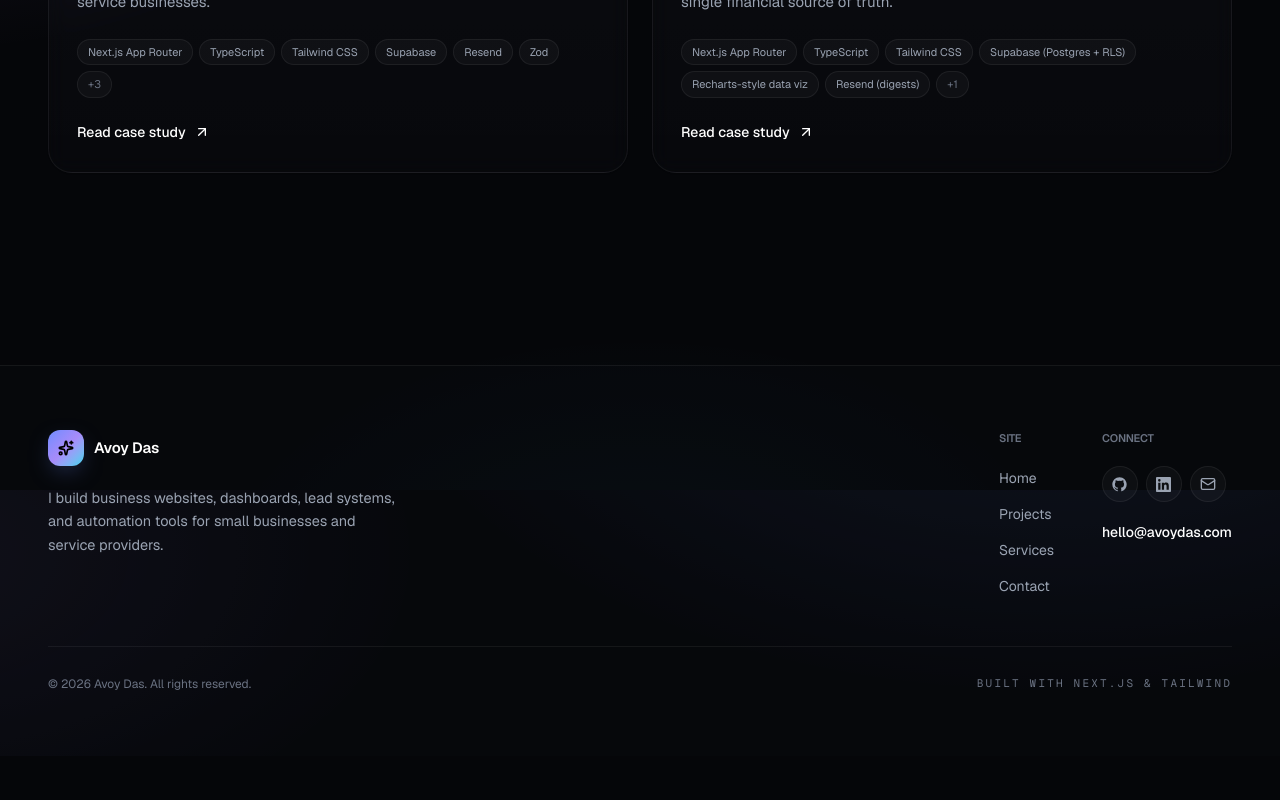
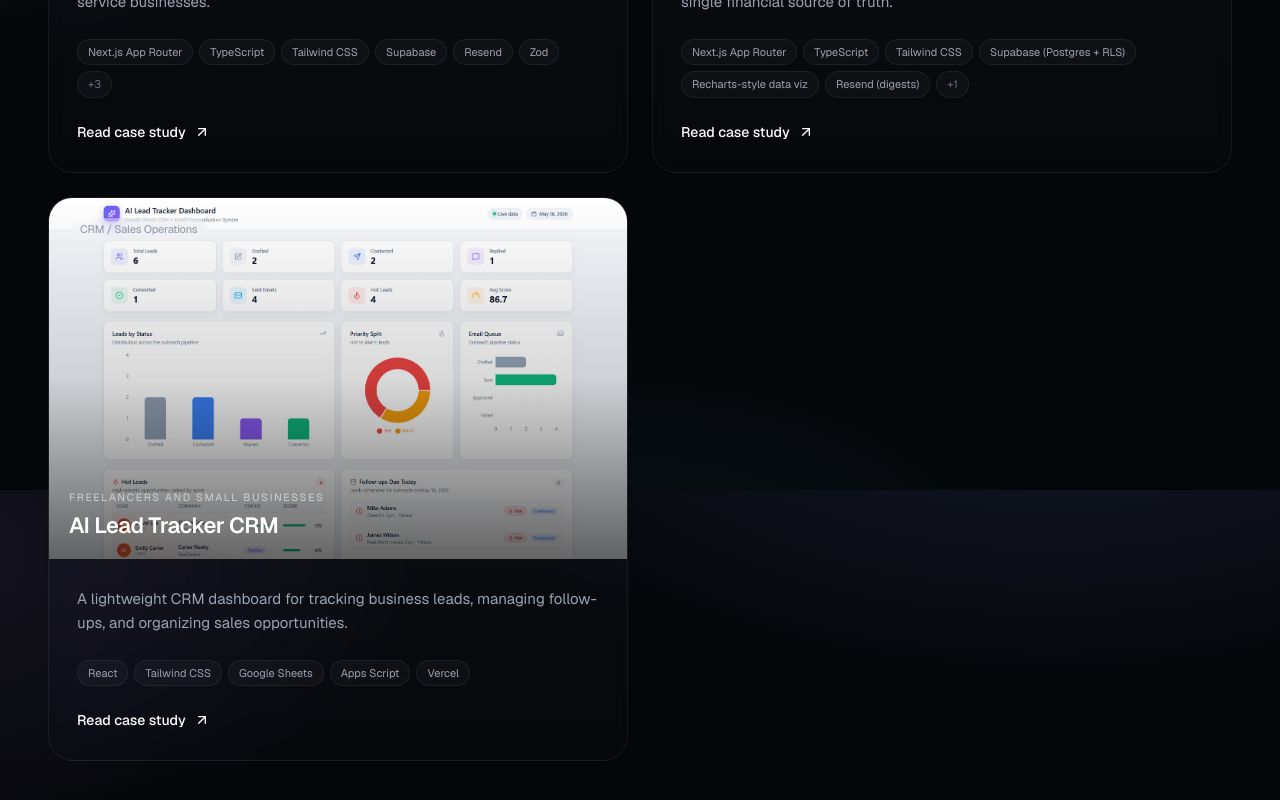
Before and after one commit to Avoy22/avoy-portfolio, a Next.js app: page /projects in a window 1280 px wide. Shown: the part 1110-1910 px from the top of the page. Before the commit the page ends 1866 px from the top, so only its background shows below. Built offline with nearby package versions, Linux system fonts and the light colour scheme.

Commit message:
Add AI Lead Tracker CRM project

```diff
--- a/src/app/projects/page.tsx
+++ b/src/app/projects/page.tsx
@@ -33,7 +33,7 @@ export default function ProjectsPage() {
               Selected projects
             </h1>
             <p className="mt-6 text-pretty text-[15px] leading-relaxed text-foreground-muted sm:text-[17px]">
-              A short list of recent work. Click any project for the full
+              Browse selected recent work. Click any project for the full
               write-up — the problem, the build, and the outcome.
             </p>
           </div>
--- a/src/components/home/FeaturedProjects.tsx
+++ b/src/components/home/FeaturedProjects.tsx
@@ -19,7 +19,7 @@ export function FeaturedProjects() {
           <SectionHeader
             eyebrow="Selected projects"
             title="Real systems I've built"
-            description="A short list of recent projects, with the problem, the build, and the outcome."
+            description="Selected recent projects, with the problem, the build, and the outcome."
           />
           <Link
             href="/projects"
--- a/src/data/projects.ts
+++ b/src/data/projects.ts
@@ -149,6 +149,61 @@ export const projects: Project[] = [
     },
     featured: true,
   },
+  {
+    slug: "ai-lead-tracker-crm",
+    title: "AI Lead Tracker CRM",
+    tagline:
+      "A lightweight CRM dashboard for tracking business leads, managing follow-ups, and organizing sales opportunities.",
+    client: "Freelancers and small businesses",
+    industry: "CRM / Sales Operations",
+    year: 2025,
+    status: "case-study",
+    cover: "from-sky-500/30 via-emerald-500/20 to-amber-500/20",
+    accent: "#38bdf8",
+    summary:
+      "AI Lead Tracker CRM helps freelancers and small businesses organize leads, track outreach status, manage follow-ups, and keep potential clients in one simple dashboard.",
+    problem:
+      "Freelancers and small businesses often lose potential clients because leads are tracked manually across notes, spreadsheets, messages, and inboxes.",
+    solution:
+      "This CRM gives users a central dashboard to store leads, update status, add notes, search/filter records, and manage follow-up work.",
+    outcomes: [
+      "Helped users stay organized around every active sales opportunity.",
+      "Made it faster to respond to prospects and plan next follow-ups.",
+      "Reduced lost opportunities caused by scattered notes and inbox threads.",
+      "Gave small teams a more professional way to manage potential clients.",
+    ],
+    metrics: [
+      { label: "Lead records", value: "Centralized" },
+      { label: "Follow-ups", value: "Trackable" },
+      { label: "Status workflow", value: "CRM-ready" },
+      { label: "Data structure", value: "Sheets or DB" },
+    ],
+    features: [
+      "Lead capture and tracking",
+      "CRM-style dashboard",
+      "Lead status management",
+      "Search and filtering",
+      "Lead notes",
+      "Follow-up tracking",
+      "Responsive UI",
+      "Google Sheets or database-ready structure",
+    ],
+    stack: ["React", "Tailwind CSS", "Google Sheets", "Apps Script", "Vercel"],
+    role: "Sole engineer - dashboard UI, lead workflow, data structure, deploy",
+    duration: "1 week",
+    thumbnail: {
+      src: "/screenshots/ai-lead-tracker-thumbnail.png",
+      alt: "AI Lead Tracker CRM dashboard screenshot",
+    },
+    fullPageScreenshot: {
+      src: "/screenshots/ai-lead-tracker-full.png",
+      alt: "AI Lead Tracker CRM dashboard screenshot",
+      caption: "Full CRM dashboard screenshot",
+      width: 984,
+      height: 7098,
+    },
+    featured: true,
+  },
 ];
 
 export function getProject(slug: string): Project | undefined {
```
Also changed, not shown: public/screenshots/ai-lead-tracker-full.png (added), public/screenshots/ai-lead-tracker-thumbnail.png (added).
